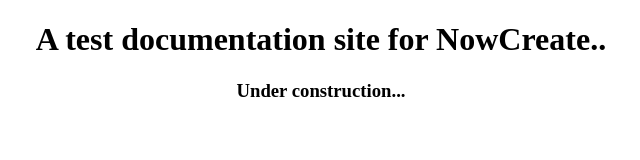
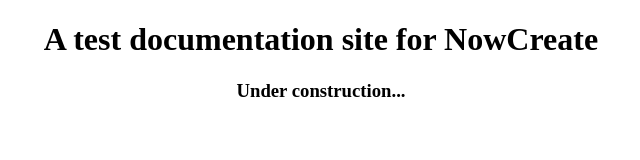
Before and after one commit to nowcreate/nowcreate.github.io, a plain HTML site: page index.html in a window 1280 px wide. Shown: the whole page, without its empty margins (319-959 px from the left). Drawn offline with Linux system fonts and the light colour scheme.

Commit message:
Update index.html

```diff
--- a/index.html
+++ b/index.html
@@ -7,7 +7,7 @@
 
 <body>
   <p><center></p>
-  <h1>A test documentation site for NowCreate..</h1>
+  <h1>A test documentation site for NowCreate</h1>
   <h3>Under construction...</h3>
 </body>
 
```
